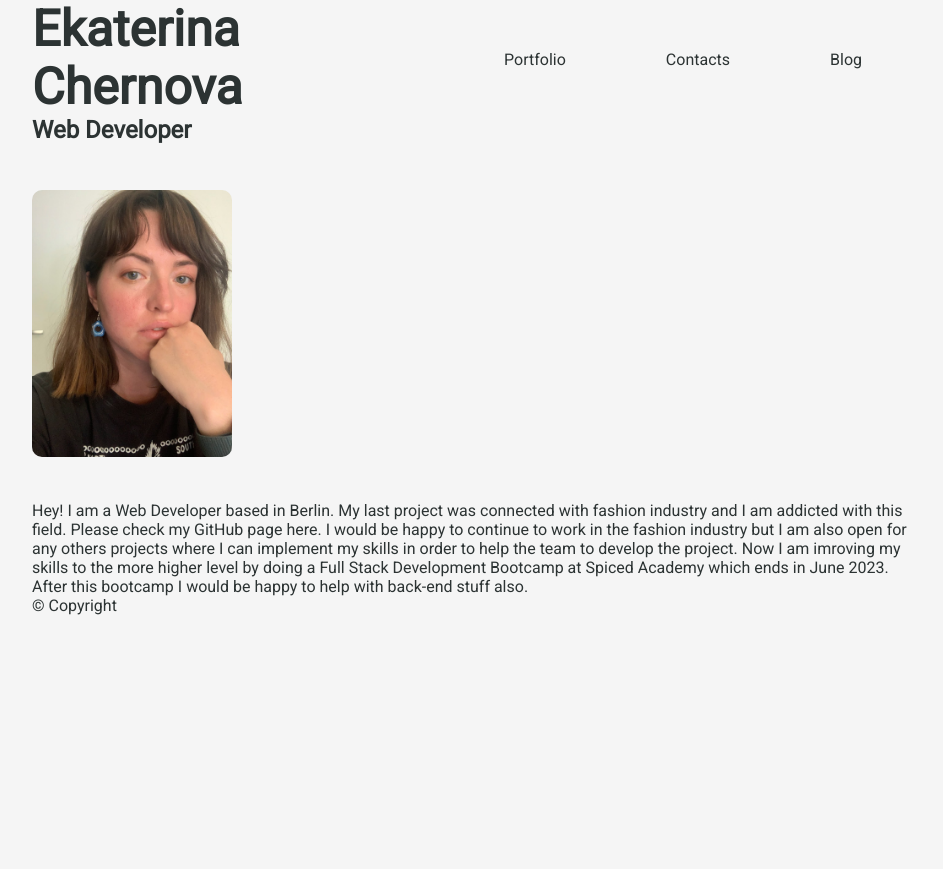
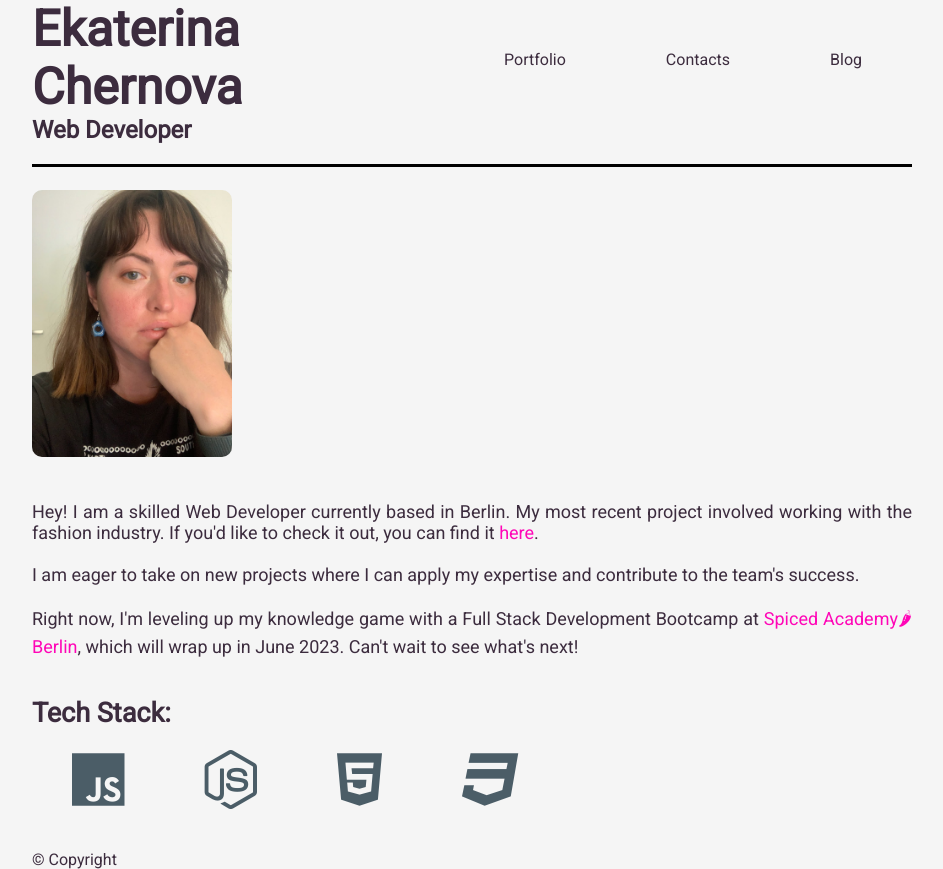
Before and after one commit to ekachernova/personal-website-spiced, a plain HTML site: page index.html in a window 1280 px wide. Shown: the whole page, without its empty margins (168-1111 px from the left). Before the commit the page ends 800 px from the top, so only its background shows below. Drawn offline with Linux system fonts and the light colour scheme.

Commit message:
Finished main section

```diff
--- a/index.html
+++ b/index.html
@@ -4,16 +4,21 @@
     <meta charset="UTF-8" />
     <meta http-equiv="X-UA-Compatible" content="IE=edge" />
     <meta name="viewport" content="width=device-width, initial-scale=1.0" />
-    <title>Document</title>
+    <title>Ekaterina Chernova Web Developer</title>
     <!--Add link to styles.css-->
     <link rel="stylesheet" href="/styles.css" />
-    <!--Add link to use fancy font from google fonts-->
+    <!--Add link to use fancy font from google fonts I used the instructions from the website-->
     <link rel="preconnect" href="https://fonts.googleapis.com" />
     <link rel="preconnect" href="https://fonts.gstatic.com" crossorigin />
     <link
       href="https://fonts.googleapis.com/css2?family=Roboto&display=swap"
       rel="stylesheet"
     />
+    <!--Add link to use icons from fontawesome.com I used the instructions from the website-->
+    <script
+      src="https://kit.fontawesome.com/4e4b63f4ba.js"
+      crossorigin="anonymous"
+    ></script>
   </head>
   <body>
     <header>
@@ -38,40 +43,39 @@
     <main>
       <img src="/public/IMG_0017.jpeg" alt="personal photo" width="300px" />
 
-      <section id="about me">
-        <p>
-          Hey! I am a Web Developer based in Berlin. My last project was
-          connected with fashion industry and I am addicted with this field.
-          Please check my GitHub page
-          <a href="https://github.com/ekachernova/lookbox">here</a>. I would be
-          happy to continue to work in the fashion industry but I am also open
-          for any others projects where I can implement my skills in order to
-          help the team to develop the project. Now I am imroving my skills to
-          the more higher level by doing a Full Stack Development Bootcamp at
-          Spiced Academy which ends in June 2023. After this bootcamp I would be
-          happy to help with back-end stuff also.
-        </p>
+      <section id="about-me">
+        <article id="summary">
+          Hey! I am a skilled Web Developer currently based in Berlin. My most
+          recent project involved working with the fashion industry. If you'd
+          like to check it out, you can find it
+          <a href="https://github.com/ekachernova/lookbox"><span>here</span></a
+          >.
+          <br />
+          <br />
+          I am eager to take on new projects where I can apply my expertise and
+          contribute to the team's success.
+          <br />
+          <br />
+          Right now, I'm leveling up my knowledge game with a Full Stack
+          Development Bootcamp at
+          <a
+            href="https://www.spiced-academy.com/en/program/full-stack-web-development"
+            ><span>Spiced Academy🌶 Berlin</span></a
+          >, which will wrap up in June 2023. Can't wait to see what's next!
+        </article>
 
-        <!-- <article id="technologies">
-          <h2>I use:</h2>
+        <article id="technologies">
+          <h2>Tech Stack:</h2>
+          <br />
           <ul>
-            <li>JavaScript</li>
-            <li>CSS</li>
-            <li>HTML</li>
+            <li><i class="fa-brands fa-js"></i></li>
+            <li><i class="fa-brands fa-node-js"></i></li>
+            <li><i class="fa-brands fa-html5"></i></li>
+            <li><i class="fa-brands fa-css3"></i></li>
           </ul>
         </article>
-
-        <article>
-          <h2>Contacts</h2>
-          <ul>
-            <li>Instagram</li>
-            <li>Github</li>
-            <li>Facebook</li>
-          </ul>
-        </article> -->
       </section>
-
-      <footer>&copy Copyright</footer>
     </main>
+    <footer>&copy Copyright</footer>
   </body>
 </html>
--- a/styles.css
+++ b/styles.css
@@ -3,7 +3,7 @@
   margin: 0;
   padding: 0;
   font-family: "Roboto", sans-serif;
-  color: #2c3333;
+  color: #3c2c3e;
   background-color: whitesmoke;
 }
 body {
@@ -21,6 +21,8 @@ header {
 }
 nav {
   display: flex;
+  border-bottom: 3px solid black;
+  padding-bottom: 20px;
 }
 #menu-bar {
   padding-left: 100px;
@@ -33,11 +35,13 @@ nav {
 a {
   text-decoration: none;
 }
+/*this hover makes menu items more visible by moving the mouse over it*/
 a li:hover {
-  color: hotpink;
+  color: #ff06b7;
   font-weight: bolder;
+  font-size: 40px;
 }
-li {
+#menu-bar li {
   list-style-type: none;
   padding: 50px;
 }
@@ -46,3 +50,35 @@ img {
   border-radius: 10px;
   margin-bottom: 40px;
 }
+/*Here starts styles for the main content of the website*/
+main {
+  margin-bottom: 40px;
+}
+#technologies {
+  margin-top: 40px;
+}
+#technologies ul {
+  display: flex;
+}
+li {
+  list-style-type: none;
+}
+
+li i {
+  color: #4b5d67;
+  font-size: 60px;
+  padding-left: 40px;
+  padding-right: 40px;
+}
+#about-me {
+  font-size: 18px;
+  text-align: justify;
+}
+#about-me a span:hover {
+  color: #ff06b7;
+  font-weight: bolder;
+  font-size: 30px;
+}
+span {
+  color: #ff06b7;
+}
```
